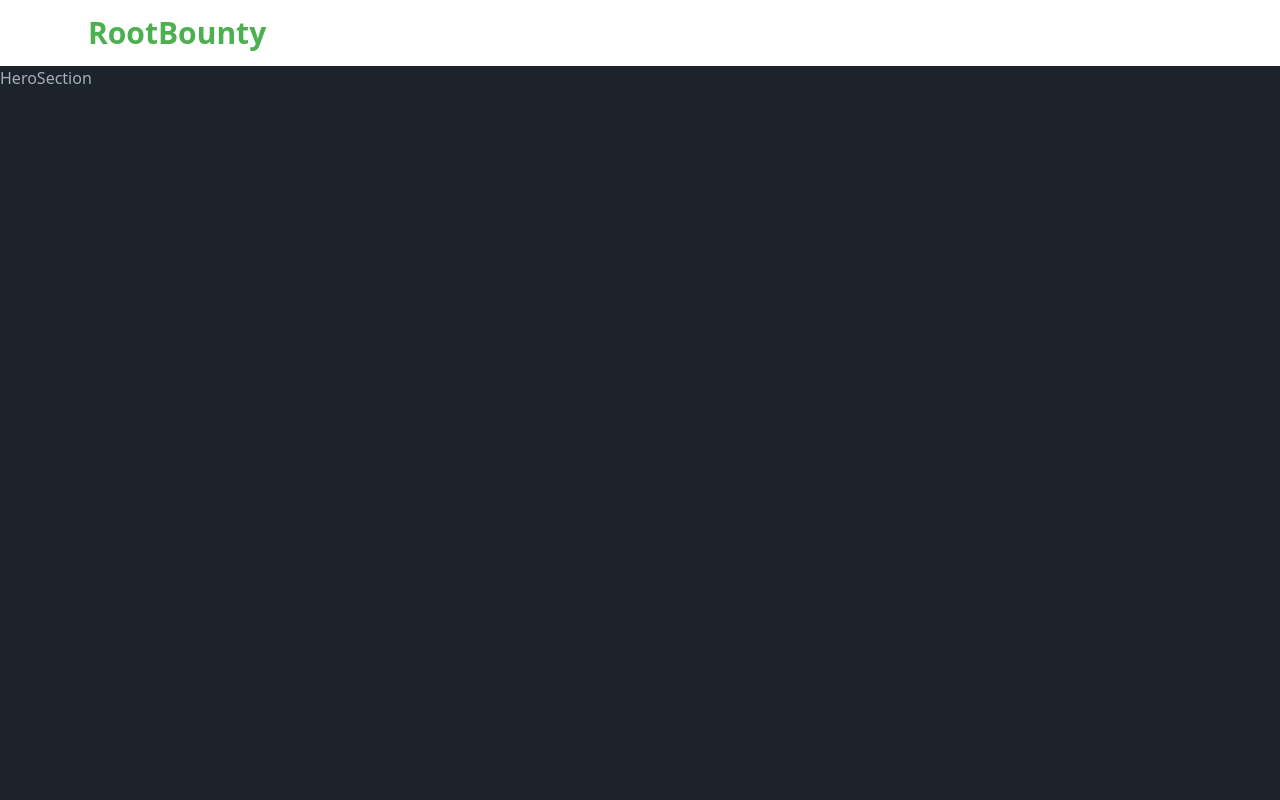
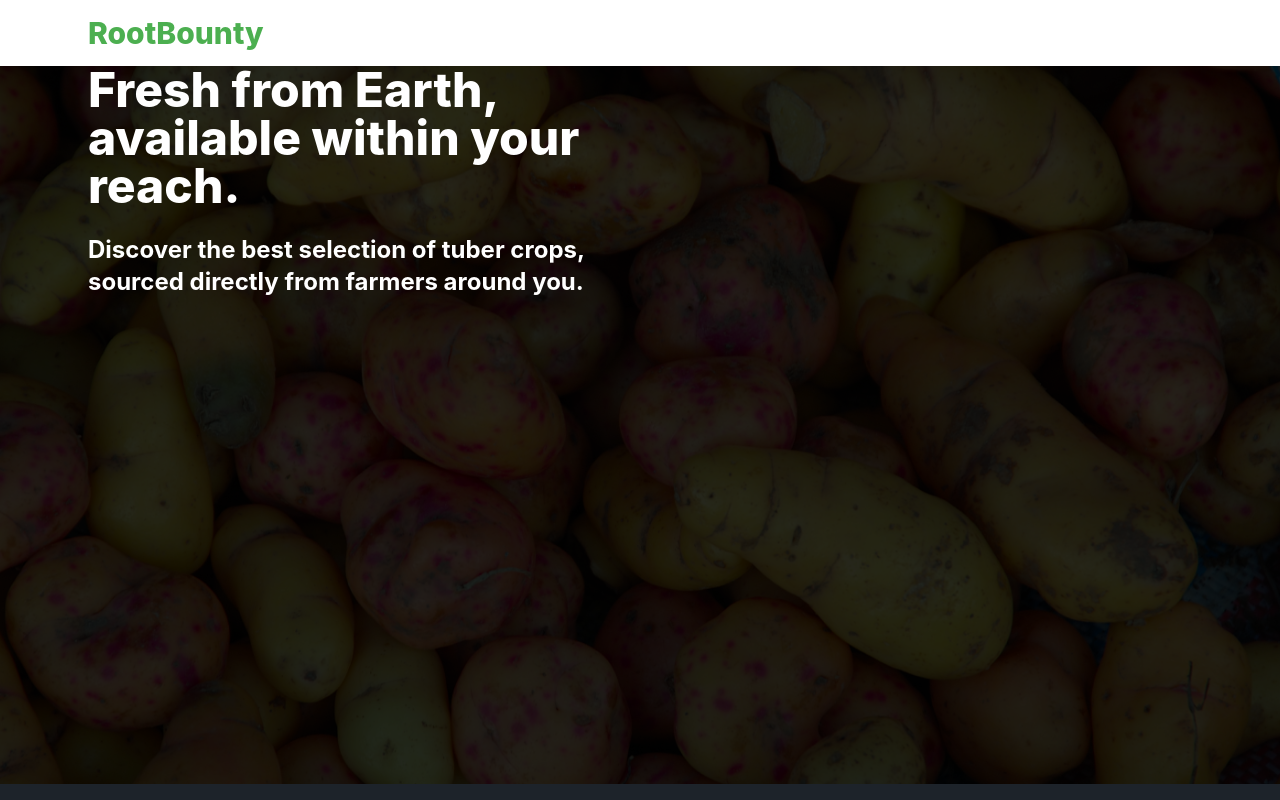
Before and after one commit to paulthadev/rootbounty, a React (Vite) app: page / in a window 1280 px wide. Built offline with nearby package versions, Linux system fonts and the light colour scheme.

Commit message:
chore: Update npm dependencies to include react-lazy-load-image-component and its peer dependencies

```diff
--- a/package.json
+++ b/package.json
@@ -12,6 +12,7 @@
   "dependencies": {
     "react": "^18.3.1",
     "react-dom": "^18.3.1",
+    "react-lazy-load-image-component": "^1.6.2",
     "react-router": "^6.26.1",
     "react-router-dom": "^6.26.1"
   },
--- a/src/components/landingpage/HeroSection.jsx
+++ b/src/components/landingpage/HeroSection.jsx
@@ -1,5 +1,32 @@
-function HeroSection() {
-  return <div>HeroSection</div>;
-}
+import { LazyLoadImage } from "react-lazy-load-image-component";
+import heroBanner from "../../assets/hero-banner.png";
+import { styles } from "../../styles/styles";
+
+const HeroSection = () => (
+  <div className="relative ">
+    <div className="relative">
+      <div className="absolute inset-0 bg-black opacity-85"></div>
+      <LazyLoadImage
+        src={heroBanner}
+        className="object-cover w-full h-[calc(49rem-4.13rem)]"
+      />
+    </div>
+
+    <div
+      className={`absolute  flex flex-col text-white inset-0 max-w-[35rem] ml-16 ${styles.maxWidth}`}
+    >
+      <div className="grid gap-y-6">
+        <h1 className="text-5xl leading-0 font-extrabold">
+          Fresh from Earth, available within your reach.
+        </h1>
+
+        <p className="text-2xl font-bold max-w-[38.9375rem]">
+          Discover the best selection of tuber crops, sourced directly from
+          farmers around you.
+        </p>
+      </div>
+    </div>
+  </div>
+);
 
 export default HeroSection;
--- a/tailwind.config.js
+++ b/tailwind.config.js
@@ -2,7 +2,22 @@
 export default {
   content: ["./index.html", "./src/**/*.{js,ts,jsx,tsx}"],
   theme: {
-    extend: {},
+    screens: {
+      xs: "500px",
+      sm: "640px",
+      md: "768px",
+      lg: "1024px",
+      xl: "1280px",
+      "2xl": "1536px",
+      "3xl": "1920px",
+      "4k": "2560px",
+    },
+    extend: {
+      fontFamily: {
+        sans: ['"Inter"', "sans-serif"],
+        mono: ['"Fira Code"', "monospace"],
+      },
+    },
   },
   plugins: [require("daisyui")],
 
```
Also changed, not shown: 1 other file (tests, documents, lock files or other folders).
